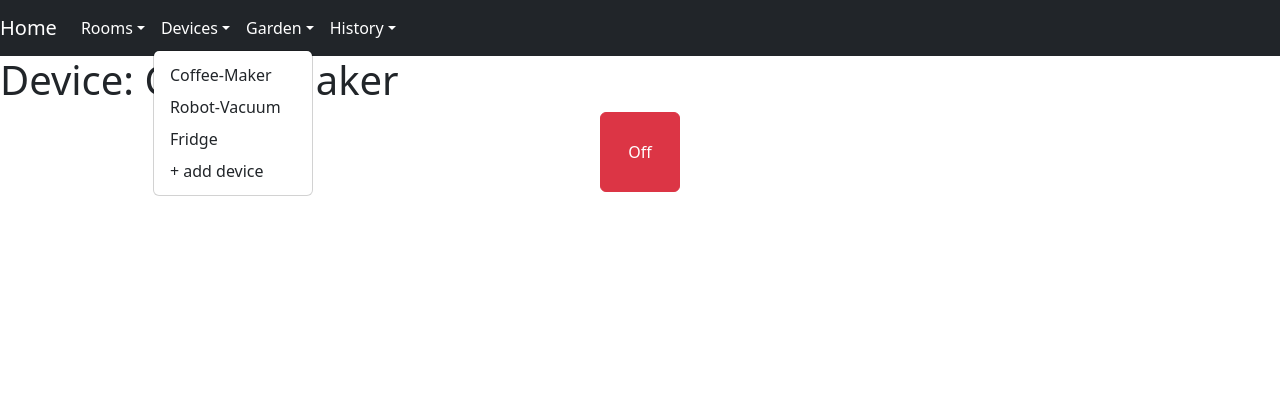
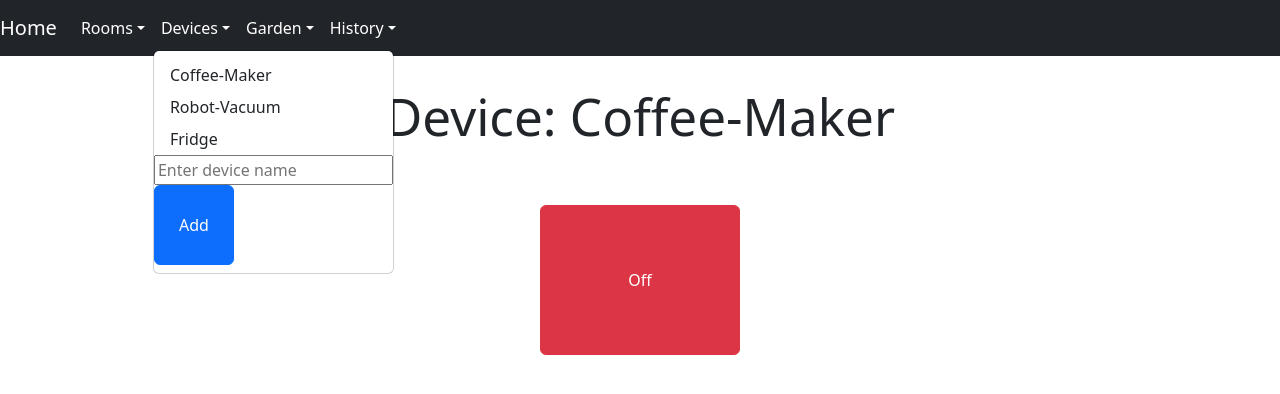
Before and after one commit to Wiqbal2/Smart-Hub-System, a React (Create React App) app: page /Device/Coffee-Maker in a window 1280 px wide. Both pictures are taken after a click on the button "Devices". Shown: the top 394 px of the page. Built offline with nearby package versions, Linux system fonts and the light colour scheme.

Commit message:
waleed: add devices

```diff
--- a/src/components/Device.jsx
+++ b/src/components/Device.jsx
@@ -1,90 +1,4 @@
-// import React, { useState, useEffect } from 'react';
-// import { NavDropdown, Form } from 'react-bootstrap';
-// import '../styles.css';
-// import { useParams } from 'react-router-dom';
 
-// function Device({ devices }) {
-//   const { deviceName } = useParams();
-//   const [selectedDevice, setSelectedDevice] = useState(null);
-//   const [deviceStates, setDeviceStates] = useState({});
-
-//   useEffect(() => {
-//     setSelectedDevice(deviceName);
-//   }, [deviceName]);
-
-//   useEffect(() => {
-//     // Initialize device states when the devices prop changes
-//     const newDeviceStates = {};
-//     devices.forEach((device) => {
-//       newDeviceStates[device] = false; // Set initial state to false (off)
-//     });
-
-//     setDeviceStates(newDeviceStates);
-//   }, [devices]);
-
-//   const handleSwitchChange = () => {
-//     setDeviceStates((prevStates) => ({
-//       ...prevStates,
-//       [selectedDevice]: !prevStates[selectedDevice],
-//     }));
-//   };
-
-//   const isDeviceOn = deviceStates[selectedDevice];
-
-//   return (
-//     <div className="trash title">
-//       {/* Render the selected device */}
-//       {selectedDevice && (
-//         <div>
-//           <h2>Selected Device: {deviceName}</h2>
-//           {/* Add controls or functionality specific to the selected device */}
-//           <div>
-//             <Form.Check
-//               type="switch"
-//               id="deviceSwitch"
-//               label="Power"
-//               checked={isDeviceOn}
-//               onChange={handleSwitchChange}
-//             />
-//           </div>
-//         </div>
-//       )}
-//     </div>
-//   );
-// }
-
-// export default Device;
-
-
-
-// import '../styles.css';
-// import React, { useState } from 'react';
-// import { Button } from 'react-bootstrap';
-// import { useParams } from 'react-router-dom';
-
-// function Device() {
-//   const [isOn, setIsOn] = useState(false);
-//   const { deviceName } = useParams();
-
-//   const handleToggle = () => {
-//     setIsOn(!isOn);
-//   };
-
-//   return (
-//     <div>
-//       <h1>Device: {deviceName}</h1>
-//       <div className="OnOff">
-//       <Button variant={isOn ? 'success' : 'danger'} onClick={handleToggle}>
-//         {isOn ? 'On' : 'Off'}
-//       </Button>
-
-//       </div>
-
-//     </div>
-//   );
-// }
-
-// export default Device;
 
 import '../styles.css';
 import React, { useState } from 'react';
@@ -113,9 +27,12 @@ function Device() {
 
   return (
     <div>
-      <h1>Device: {deviceName}</h1>
-      <div className="OnOff">
-        <Button variant={isOn ? 'success' : 'danger'} onClick={handleToggle}>
+      <div className='device-status'>
+      <h1 className='device-name'>Device: {deviceName}</h1>
+      </div>
+
+      <div className="device-container">
+        <Button variant={isOn ? 'success' : 'danger'}  className = "device-button"onClick={handleToggle}>
           {isOn ? 'On' : 'Off'}
         </Button>
       </div>
--- a/src/components/Navbar.jsx
+++ b/src/components/Navbar.jsx
@@ -1,75 +1,21 @@
-// import React from 'react';
-// import { Navbar as BootstrapNavbar, Nav, NavDropdown} from 'react-bootstrap';
-// import '../styles.css';
-// import { Link } from 'react-router-dom';
-// import Room from './Room'
-// import Device from './Device';
 
 
-// function Navbar() {
-//     return (
-//         <BootstrapNavbar className="navbar navbar-dark bg-dark" expand="lg">
-//             {/* HOME BUTTON */}
-//             <BootstrapNavbar.Brand href="/">Home</BootstrapNavbar.Brand>
-//             <BootstrapNavbar.Toggle aria-controls="basic-navbar-nav" />
-//             <BootstrapNavbar.Collapse id="basic-navbar-nav">
-//                 <Nav className="mr-auto">
-//                     {/* ROOMS DROPDOWN */}
-//                     <NavDropdown title="Rooms" id="basic-nav-dropdown">
-//                         <NavDropdown.Item href="/" as={Link} to="/Room">Kitchen</NavDropdown.Item>
-//                         <NavDropdown.Item href="/" as= {Link} to="/Room">Living-room</NavDropdown.Item>
-//                         <NavDropdown.Item href="#">+ add room</NavDropdown.Item>
-//                     </NavDropdown>
-//                     {/* DEVICES DROPDOWN */}
-//                     <NavDropdown title="Devices" id="basic-nav-dropdown">
-//                         <NavDropdown.Item href="/" as = {Link} to="/Device/Coffee-Maker">Coffee-Maker</NavDropdown.Item>
-//                         <NavDropdown.Item href="/" as = {Link} to="/Device/Robot-Vacuum">Robot Vacuum</NavDropdown.Item>
-//                         <NavDropdown.Item href="/" as = {Link} to="/Device/Fridge">Fridge</NavDropdown.Item>
-//                         <NavDropdown.Item href= "#">+ add device</NavDropdown.Item>
-//                     </NavDropdown>
-//                     {/* GARDEN DROPDOWN */}
-//                     <NavDropdown title="Garden" id="basic-nav-dropdown">
-//                         <NavDropdown.Item href="#">Lighting</NavDropdown.Item>
-//                         <NavDropdown.Item href="#">Irrigation</NavDropdown.Item>
-//                     </NavDropdown>
-//                     {/* HISTORY DROPDOWN */}
-//                     <NavDropdown title="History" id="basic-nav-dropdown">
-//                         <NavDropdown.Item href="#">- Fridge 30 F<br />May 9th</NavDropdown.Item>
-//                         <NavDropdown.Item href="#">- Irrigation ON <br />May 9th</NavDropdown.Item>
-//                     </NavDropdown>
-//                 </Nav>
-//             </BootstrapNavbar.Collapse>
-//         </BootstrapNavbar>
-//     );
-// }
 
-// export default Navbar;
 
 import React, { useState } from 'react';
-import { Navbar as BootstrapNavbar, Nav, NavDropdown, Modal, Button, Form } from 'react-bootstrap';
+import { Navbar as BootstrapNavbar, Nav, NavDropdown, Button } from 'react-bootstrap';
 import { Link } from 'react-router-dom';
 
-function Navbar({ devices, addDevice }) {
-  const [showAddDeviceModal, setShowAddDeviceModal] = useState(false);
+function Navbar(props) {
   const [newDeviceName, setNewDeviceName] = useState('');
-
-  const handleAddDevice = () => {
-    setShowAddDeviceModal(true);
-  };
-
-  const handleModalClose = () => {
-    setShowAddDeviceModal(false);
-    setNewDeviceName('');
-  };
 
   const handleDeviceNameChange = (event) => {
     setNewDeviceName(event.target.value);
   };
 
   const handleDeviceSubmit = (event) => {
-    event.preventDefault();
-    addDevice(newDeviceName);
-    setShowAddDeviceModal(false);
+    //event.preventDefault();
+    props.addDevice(newDeviceName);
     setNewDeviceName('');
   };
 
@@ -93,12 +39,22 @@ function Navbar({ devices, addDevice }) {
             </NavDropdown>
             {/* DEVICES DROPDOWN */}
             <NavDropdown title="Devices" id="basic-nav-dropdown">
-              {devices.map((device) => (
+              {props.devices.map((device) => (
                 <NavDropdown.Item key={device} href="/" as={Link} to={`/Device/${device}`}>
                   {device}
                 </NavDropdown.Item>
               ))}
-              <NavDropdown.Item onClick={handleAddDevice}>+ add device</NavDropdown.Item>
+              <div>
+                <input
+                  type="text"
+                  placeholder="Enter device name"
+                  value={newDeviceName}
+                  onChange={handleDeviceNameChange}
+                />
+                <Button variant="primary" onClick={handleDeviceSubmit}>
+                  Add
+                </Button>
+              </div>
             </NavDropdown>
             {/* GARDEN DROPDOWN */}
             <NavDropdown title="Garden" id="basic-nav-dropdown">
@@ -113,24 +69,6 @@ function Navbar({ devices, addDevice }) {
           </Nav>
         </BootstrapNavbar.Collapse>
       </BootstrapNavbar>
-
-      {/* Add Device Modal */}
-      <Modal show={showAddDeviceModal} onHide={handleModalClose}>
-        <Modal.Header closeButton>
-          <Modal.Title>Add Device</Modal.Title>
-        </Modal.Header>
-        <Modal.Body>
-          <Form onSubmit={handleDeviceSubmit}>
-            <Form.Group controlId="deviceName">
-              <Form.Label>Device Name</Form.Label>
-              <Form.Control type="text" value={newDeviceName} onChange={handleDeviceNameChange} />
-            </Form.Group>
-            <Button variant="primary" type="submit">
-              Add
-            </Button>
-          </Form>
-        </Modal.Body>
-      </Modal>
     </>
   );
 }
--- a/src/styles.css
+++ b/src/styles.css
@@ -125,18 +125,22 @@ button:focus {
 	width: 100%;
 }
 
-.room-temp, .date-time, .active-rooms {
+.room-temp,
+.date-time,
+.active-rooms {
 	width: 30%;
 	text-align: center;
 }
 
-.room-temp table, .active-rooms table {
+.room-temp table,
+.active-rooms table {
 	width: 100%;
 	height: auto;
 	border-collapse: collapse;
 }
 
-.room-temp td, .active-rooms td {
+.room-temp td,
+.active-rooms td {
 	border: 1px solid black;
 	padding: 5px;
 }
@@ -149,13 +153,25 @@ button:focus {
 	width: fit-content;
 }
 
-.OnOff {
+.device-container {
 	display: flex;
-	justify-content: space-evenly;
+	justify-content: center;
 	align-items: center;
+	padding: 20px
 }
 
-.OnOff:hover {
-	background: rgb(0, 0, 0);
-	cursor: pointer;
+.device-button {
+	width: 200px;
+	height: 150px;
 }
+
+.device-status {
+	display: flex;
+	justify-content: center;
+	align-items: center;
+	padding: 30px;
+}
+
+.device-name{
+	font-size: calc(2rem + 1.5vw);
+}
```
Also changed, not shown: src/App.js (+0 -26 lines). Lines whose indentation alone changed are shown as unchanged.
